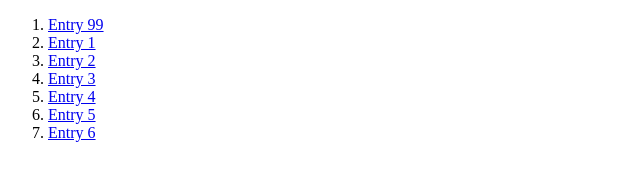
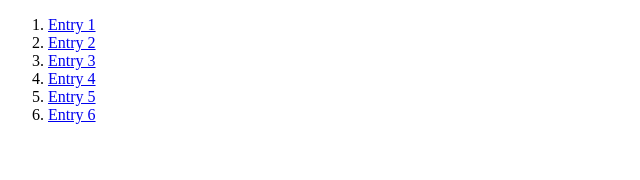
Before and after one commit to TaimingGui/TaimingGui.github.io, a plain HTML site: page index.html in a window 1280 px wide. Shown: the full height of the page, 0-640 px from the left. Drawn offline with Linux system fonts and the light colour scheme.

Commit message:
Update index.html

```diff
--- a/index.html
+++ b/index.html
@@ -8,7 +8,6 @@
 <body>
 
     <ol>
-      <li><a href="entries/entry1/final/index.html">Entry 99</a></li>
       <li><a href="entries/entry1/final/index.html">Entry 1</a></li>
       <li><a href="entries/entry2/final/index.html">Entry 2</a></li>
       <li><a href="entries/entry3/final/index.html">Entry 3</a></li>
```
